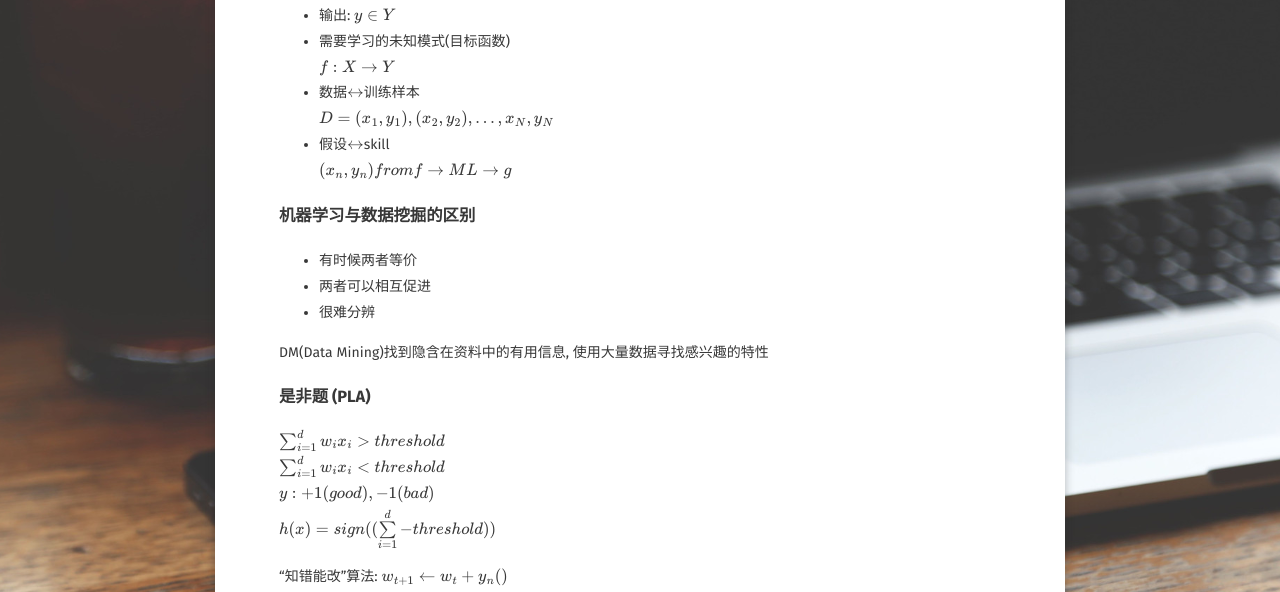
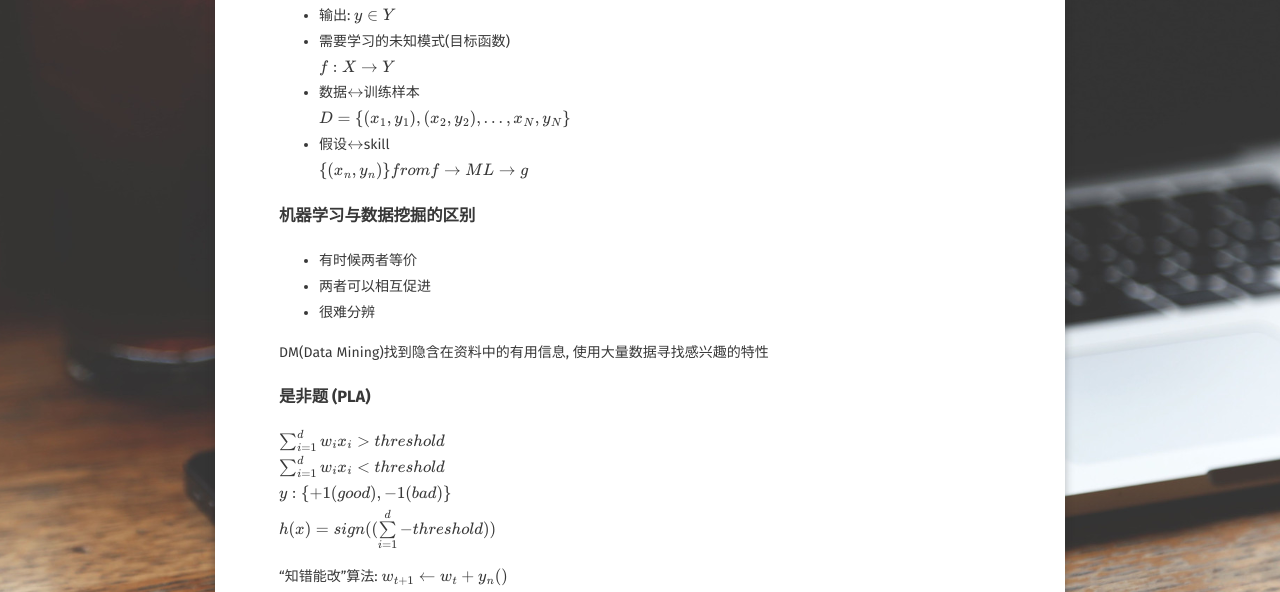
Before and after one commit to Yestercafe/Yestercafe.github.io, a Jekyll site: the page built from _posts/2019-05-31-人工智能概论.md, in a window 1280 px wide and 900 px high, scrolled down 1809 px. Shown: the part 153-745 px from the top of the window. Built offline with Jekyll 4.4.1, drawn with Linux system fonts in a browser that asks for light colours; some web fonts are replaced; formulas are drawn with MathJax 3; comment, search, counter and statistics services are not loaded.

Commit message:
Fix left and right braces

```diff
--- a/_posts/2019-05-31-人工智能概论.md
+++ b/_posts/2019-05-31-人工智能概论.md
@@ -70,9 +70,9 @@ data $\rightarrow$ ML $\rightarrow$ Improved/ Performance/ measure
 - 需要学习的未知模式(目标函数)
 	$f: X \rightarrow Y$
 - 数据$\leftrightarrow$训练样本
-	$D=\{(x_{1},y_{1}),(x_{2},y_{2}),...,{x_{N},y_{N}}\}$
+	$D=\lbrace(x_{1},y_{1}),(x_{2},y_{2}),...,{x_{N},y_{N}}\rbrace$
 - 假设$\leftrightarrow$skill
-	$\{(x_{n},y_{n})\} from f \rightarrow ML \rightarrow g$
+	$\lbrace(x_{n},y_{n})\rbrace from f \rightarrow ML \rightarrow g$
 
 ### 机器学习与数据挖掘的区别
 - 有时候两者等价
@@ -84,7 +84,7 @@ DM(Data Mining)找到隐含在资料中的有用信息, 使用大量数据寻找
 ### 是非题 (PLA)
 $\sum_{i=1}^{d}w_{i}x_{i}>threshold$
 $\sum_{i=1}^{d}w_{i}x_{i}<threshold$
-$y: \{+1(good),-1(bad)\}$
+$y: \lbrace+1(good),-1(bad)\rbrace$
 $h(x)=sign((\sum\limits_{i=1}^{d}-threshold))$
 
 "知错能改"算法: $w_{t+1} \leftarrow w_{t}+y_{n}()$
```
